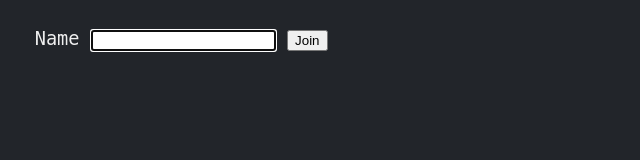
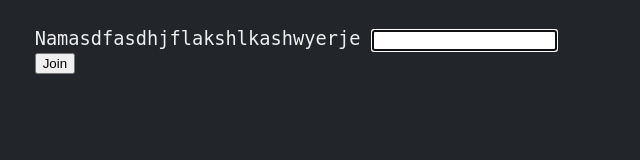
Before and after one commit to killman88/the401, a website: page index.html in a window 1280 px wide. Shown: the whole page, without its empty margins (0-640 px from the left). Drawn offline with Linux system fonts and the light colour scheme; no server answers.

Commit message:
testing 123

```diff
--- a/index.html
+++ b/index.html
@@ -11,7 +11,7 @@
         <form action="#">
           <fieldset>
 
-            <label for="nick">Name</label>
+            <label for="nick">Namasdfasdhjflakshlkashwyerje</label>
             <input id="nickInput" class="text"type="text" name="nick" value=""/>
             <input id="connectButton" class="button" type="submit" name="" value="Join"/>
 
```
